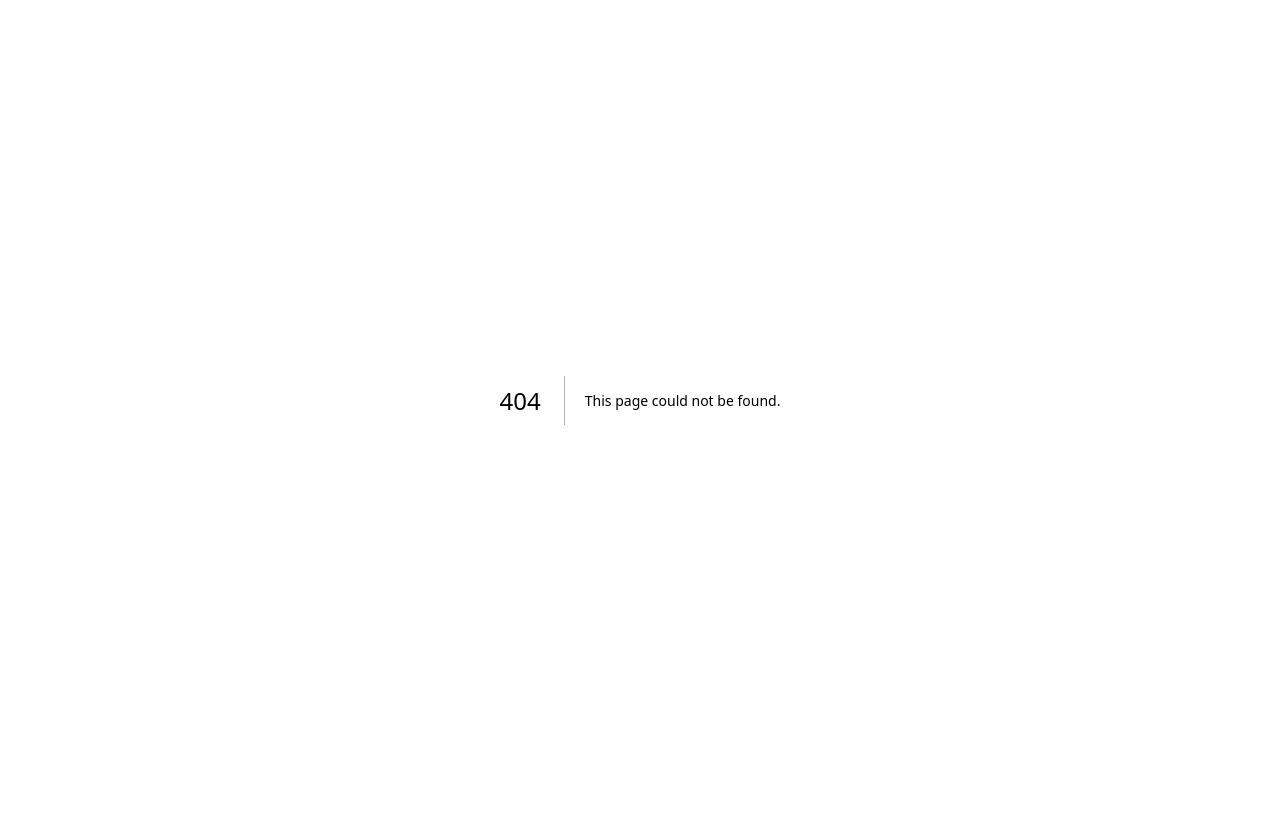
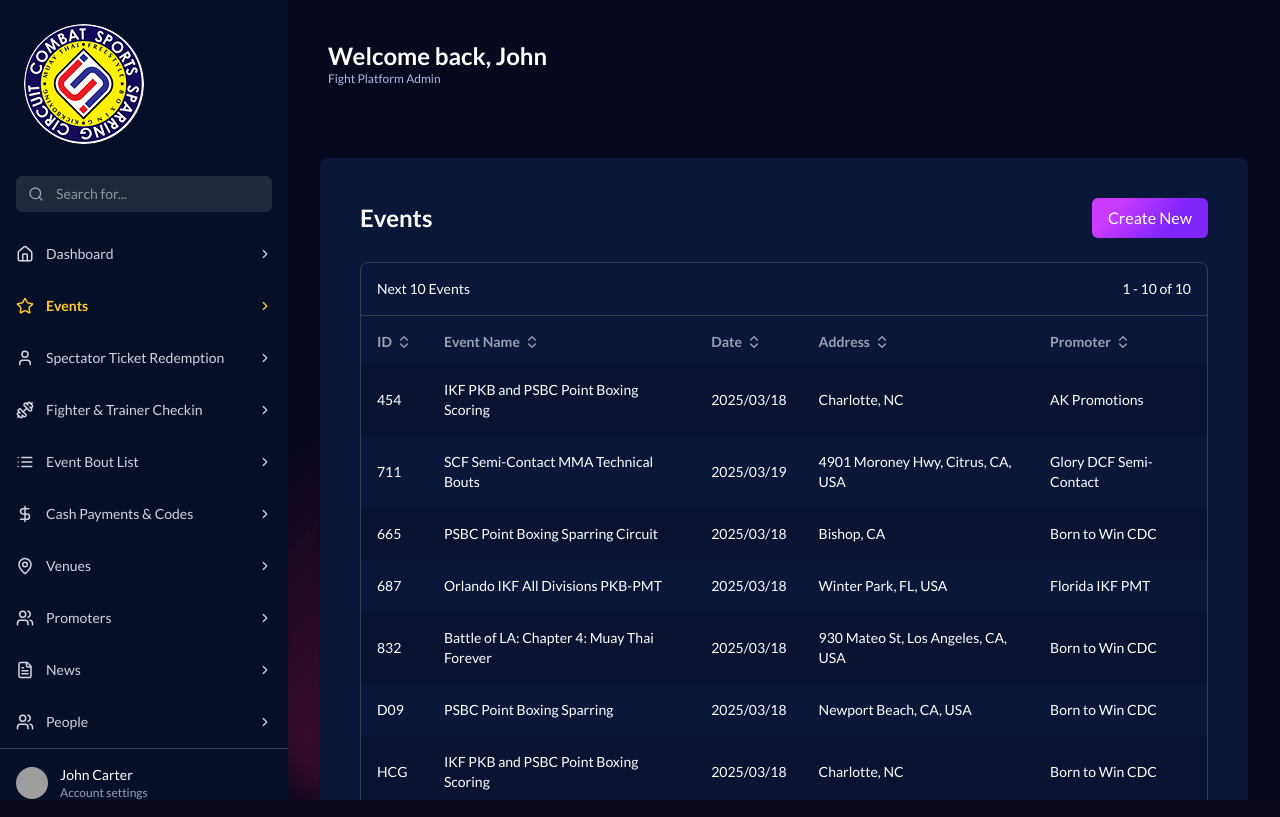
Before and after one commit to tech365aitechcom/ISKAFE, a Next.js app: page /events in a window 1280 px wide. Before the commit this address had no page. Built offline with nearby package versions, Linux system fonts and the light colour scheme; grey boxes are pictures that could not be loaded.

Commit message:
event page

```diff
--- /dev/null
+++ b/src/app/(admin)/events/_components/EventTable.jsx
@@ -0,0 +1,92 @@
+'use client'
+
+import { ChevronsUpDown } from 'lucide-react'
+import { useState } from 'react'
+
+export function EventTable({ events }) {
+  const [sortConfig, setSortConfig] = useState({
+    key: null,
+    direction: 'asc',
+  })
+
+  const sortedEvents = [...events].sort((a, b) => {
+    if (!sortConfig.key) return 0
+
+    const aValue = a[sortConfig.key]
+    const bValue = b[sortConfig.key]
+
+    if (typeof aValue === 'string' && typeof bValue === 'string') {
+      return sortConfig.direction === 'asc'
+        ? aValue.localeCompare(bValue)
+        : bValue.localeCompare(aValue)
+    } else {
+      return sortConfig.direction === 'asc'
+        ? aValue > bValue
+          ? 1
+          : -1
+        : aValue < bValue
+        ? 1
+        : -1
+    }
+  })
+
+  const handleSort = (key) => {
+    setSortConfig((prev) => {
+      if (prev.key === key) {
+        return { key, direction: prev.direction === 'asc' ? 'desc' : 'asc' }
+      } else {
+        return { key, direction: 'asc' }
+      }
+    })
+  }
+
+  const renderHeader = (label, key) => (
+    <th
+      className='px-4 pb-3 whitespace-nowrap cursor-pointer'
+      onClick={() => handleSort(key)}
+    >
+      <div className='flex items-center gap-1'>
+        {label}
+        <ChevronsUpDown className='w-4 h-4 text-gray-400' />
+      </div>
+    </th>
+  )
+
+  return (
+    <div className='border border-[#343B4F] rounded-lg overflow-hidden'>
+      <div className='mb-4 pb-4 p-4 flex justify-between items-center border-b border-[#343B4F]'>
+        <p className='text-sm'>Next 10 Events</p>
+        <p className='text-sm'>1 - 10 of {events.length}</p>
+      </div>
+      <div className='overflow-x-auto'>
+        <table className='w-full text-sm text-left'>
+          <thead>
+            <tr className='text-gray-400 text-sm'>
+              {renderHeader('ID', 'id')}
+              {renderHeader('Event Name', 'name')}
+              {renderHeader('Date', 'date')}
+              {renderHeader('Address', 'address')}
+              {renderHeader('Promoter', 'promoter')}
+            </tr>
+          </thead>
+          <tbody>
+            {sortedEvents.map((event, index) => (
+              <tr
+                key={index}
+                className={`${
+                  index % 2 === 0 ? 'bg-[#0A1330]' : 'bg-[#0B1739]'
+                }`}
+              >
+                <td className='p-4'>{event.id}</td>
+                <td className='p-4'>{event.name}</td>
+                <td className='p-4'>{event.date}</td>
+                <td className='p-4'>{event.address}</td>
+                <td className='p-4'>{event.promoter}</td>
+              </tr>
+            ))}
+          </tbody>
+        </table>
+      </div>
+    </div>
+  )
+}
--- /dev/null
+++ b/src/app/(admin)/events/page.jsx
@@ -0,0 +1,31 @@
+import { events } from '@/constants'
+import { EventTable } from './_components/EventTable'
+
+export default function EventsManagementUI() {
+  return (
+    <div className=' text-white p-8 flex justify-center relative overflow-hidden'>
+      <div
+        className='absolute -left-10 top-1/2 transform -translate-y-1/2 w-60 h-96 rounded-full opacity-70 blur-xl'
+        style={{
+          background:
+            'linear-gradient(317.9deg, #6F113E 13.43%, rgba(111, 17, 62, 0) 93.61%)',
+        }}
+      ></div>
+      <div className='bg-[#0B1739] bg-opacity-80 rounded-lg p-10 shadow-lg w-full z-50'>
+        <div className='flex justify-between items-center mb-6'>
+          <h2 className='text-2xl font-semibold leading-8'>Events</h2>
+          <button
+            className='text-white px-4 py-2 rounded-md'
+            style={{
+              background:
+                'linear-gradient(128.49deg, #CB3CFF 19.86%, #7F25FB 68.34%)',
+            }}
+          >
+            Create New
+          </button>
+        </div>
+        <EventTable events={events} />
+      </div>
+    </div>
+  )
+}
--- a/src/app/(admin)/layout.js
+++ b/src/app/(admin)/layout.js
@@ -3,11 +3,19 @@ import { Sidebar } from './_components/Sidebar'
 
 const AdminLayout = ({ children }) => {
   return (
-    <div className='flex h-screen inset-0 bg-gradient-to-br from-blue-50 to-indigo-100'>
+    <div className='flex h-screen w-full inset-0 bg-[#07091D]'>
       <Sidebar />
-      <div className='flex-1 flex flex-col overflow-hidden'>
-        <main className='flex-1 overflow-y-auto p-4'>{children}</main>
-      </div>
+      <main className='overflow-y-auto flex-1 '>
+        <div className='p-10'>
+          <h1 className='text-2xl font-semibold leading-8 text-white'>
+            Welcome back, John
+          </h1>
+          <p className='text-xs text-[#AEB9E1] leading-3.5'>
+            Fight Platform Admin
+          </p>
+        </div>
+        {children}
+      </main>
     </div>
   )
 }
--- /dev/null
+++ b/src/constants/index.js
@@ -0,0 +1,72 @@
+export const events = [
+  {
+    id: 454,
+    name: 'IKF PKB and PSBC Point Boxing Scoring',
+    date: '2025/03/18',
+    address: 'Charlotte, NC',
+    promoter: 'AK Promotions',
+  },
+  {
+    id: 711,
+    name: 'SCF Semi-Contact MMA Technical Bouts',
+    date: '2025/03/19',
+    address: '4901 Moroney Hwy, Citrus, CA, USA',
+    promoter: 'Glory DCF Semi-Contact',
+  },
+  {
+    id: 665,
+    name: 'PSBC Point Boxing Sparring Circuit',
+    date: '2025/03/18',
+    address: 'Bishop, CA',
+    promoter: 'Born to Win CDC',
+  },
+  {
+    id: 687,
+    name: 'Orlando IKF All Divisions PKB-PMT',
+    date: '2025/03/18',
+    address: 'Winter Park, FL, USA',
+    promoter: 'Florida IKF PMT',
+  },
+  {
+    id: 832,
+    name: 'Battle of LA: Chapter 4: Muay Thai Forever',
+    date: '2025/03/18',
+    address: '930 Mateo St, Los Angeles, CA, USA',
+    promoter: 'Born to Win CDC',
+  },
+  {
+    id: 'D09',
+    name: 'PSBC Point Boxing Sparring',
+    date: '2025/03/18',
+    address: 'Newport Beach, CA, USA',
+    promoter: 'Born to Win CDC',
+  },
+  {
+    id: 'HCG',
+    name: 'IKF PKB and PSBC Point Boxing Scoring',
+    date: '2025/03/18',
+    address: 'Charlotte, NC',
+    promoter: 'Born to Win CDC',
+  },
+  {
+    id: 'D09',
+    name: 'IKF PKB and PSBC Point Boxing Scoring',
+    date: '2025/03/18',
+    address: 'Charlotte, NC',
+    promoter: 'Born to Win CDC',
+  },
+  {
+    id: 'D09',
+    name: 'IKF PKB and PSBC Point Boxing Scoring',
+    date: '2025/03/18',
+    address: 'Charlotte, NC',
+    promoter: 'Born to Win CDC',
+  },
+  {
+    id: 'D09',
+    name: 'IKF PKB and PSBC Point Boxing Scoring',
+    date: '2025/03/18',
+    address: 'Charlotte, NC',
+    promoter: 'Born to Win CDC',
+  },
+]
```
